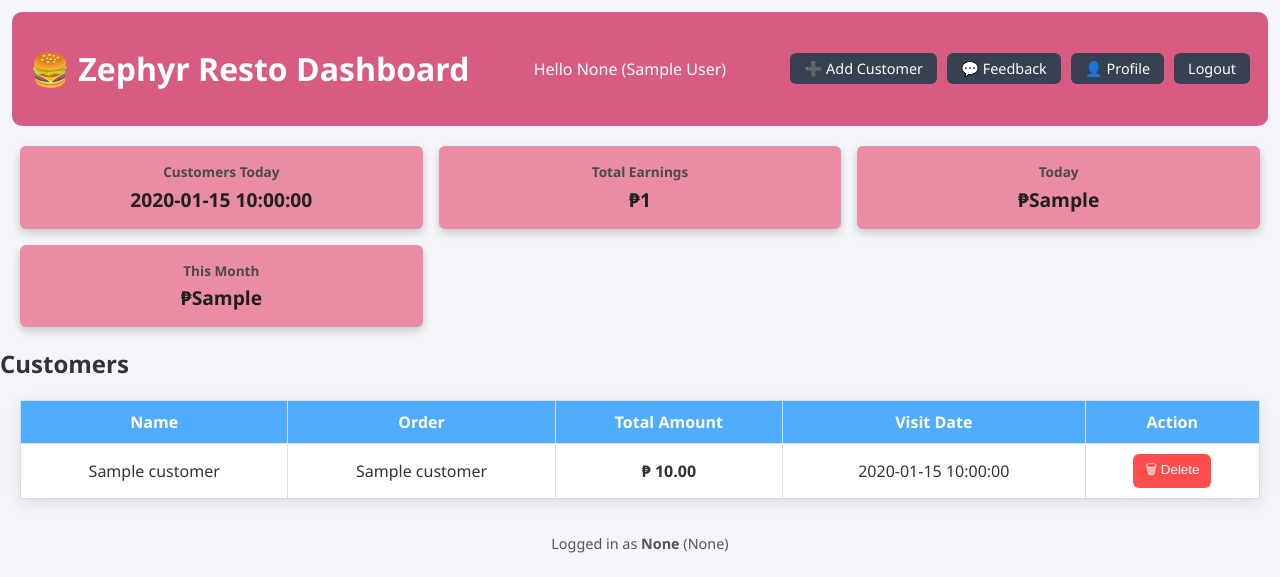
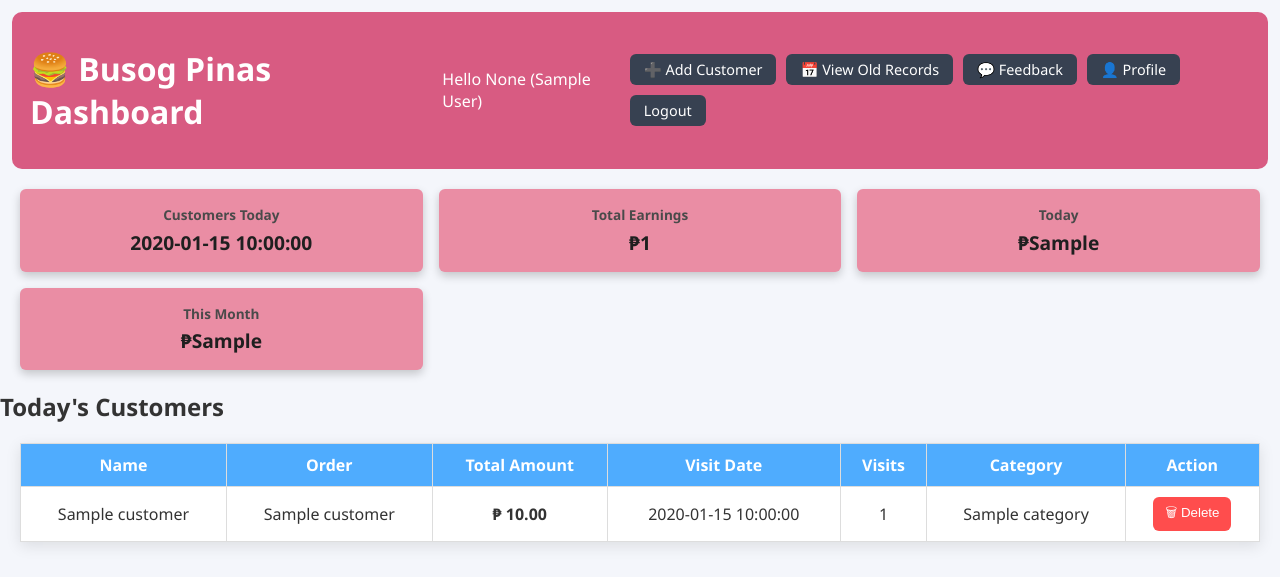
Before and after one commit to vistalemay-gif/zephyr-cms, a Flask app: template templates/dashboard.html in a window 1280 px wide. Shown: the top 577 px of the page. Run offline with Flask 3, Linux system fonts and the light colour scheme; the template is opened without the code that fills it: most values are stand-ins (such as "Sample title", 1, 10 or a date in 2020).

Commit message:
Update dashboard.html

```diff
--- a/templates/dashboard.html
+++ b/templates/dashboard.html
@@ -9,12 +9,13 @@
 <body>
 
 <header class="header">
-  <h1>🍔 Zephyr Resto Dashboard</h1>
+  <h1>🍔 Busog Pinas Dashboard</h1>
   <div class="dashboard-greeting">
     Hello {{ session.get('role') | capitalize }} ({{ display_name }})
   </div>
   <div class="dashboard-actions">
     <a href="{{ url_for('add_customer_page') }}">➕ Add Customer</a>
+    <a href="{{ url_for('customer_records') }}">📅 View Old Records</a>
     <a href="{{ url_for('view_feedback') }}">💬 Feedback</a>
     <a href="{{ url_for('profile') }}">👤 Profile</a>
     {% if session.get('role') == "admin" %}
@@ -45,7 +46,7 @@
 </section>
 
 <section class="dashboard-section">
-  <h2>Customers</h2>
+  <h2>Today's Customers</h2>
 
   {% if customers %}
   <table class="customer-table">
@@ -55,7 +56,9 @@
         <th>Order</th>
         <th>Total Amount</th>
         <th>Visit Date</th>
-    <th>Action</th> <!-- ✅ ADD THIS -->
+        <th>Visits</th>
+        <th>Category</th>
+        <th>Action</th>
       </tr>
     </thead>
     <tbody>
@@ -65,14 +68,12 @@
         <td>{{ c.order_name }}</td>
         <td><strong>₱ {{ "%.2f"|format(c.amount) }}</strong></td>
         <td>{{ c.visit_date }}</td>
-
-  <!-- ✅ DELETE BUTTON -->
+        <td>{{ c.visit_count }}</td>
+        <td>{{ c.category }}</td>
         <td>
-    <form method="POST"
-          action="{{ url_for('delete_customer', customer_id=c.id) }}"
+          <form method="POST" action="{{ url_for('delete_customer', customer_id=c.id) }}"
             onsubmit="return confirm('Are you sure you want to delete this customer?');">
-      <button type="submit"
-              style="background:#ff4d4d;color:white;border:none;padding:6px 12px;border-radius:6px;cursor:pointer;">
+            <button type="submit" style="background:#ff4d4d;color:white;border:none;padding:6px 12px;border-radius:6px;cursor:pointer;">
               🗑 Delete
             </button>
           </form>
@@ -82,13 +83,12 @@
     </tbody>
   </table>
   {% else %}
-    <p>No customers yet.</p>
+    <p>No customers yet today.</p>
   {% endif %}
 </section>
 
 <footer class="footer">
-  Logged in as <strong>{{ session.get('user') }}</strong>
-  ({{ session.get('role') | capitalize }})
+  Logged in as <strong>{{ session.get('user') }}</strong> ({{ session.get('role') | capitalize }})
 </footer>
 
 </body>
```
Lines whose indentation alone changed are shown as unchanged.
